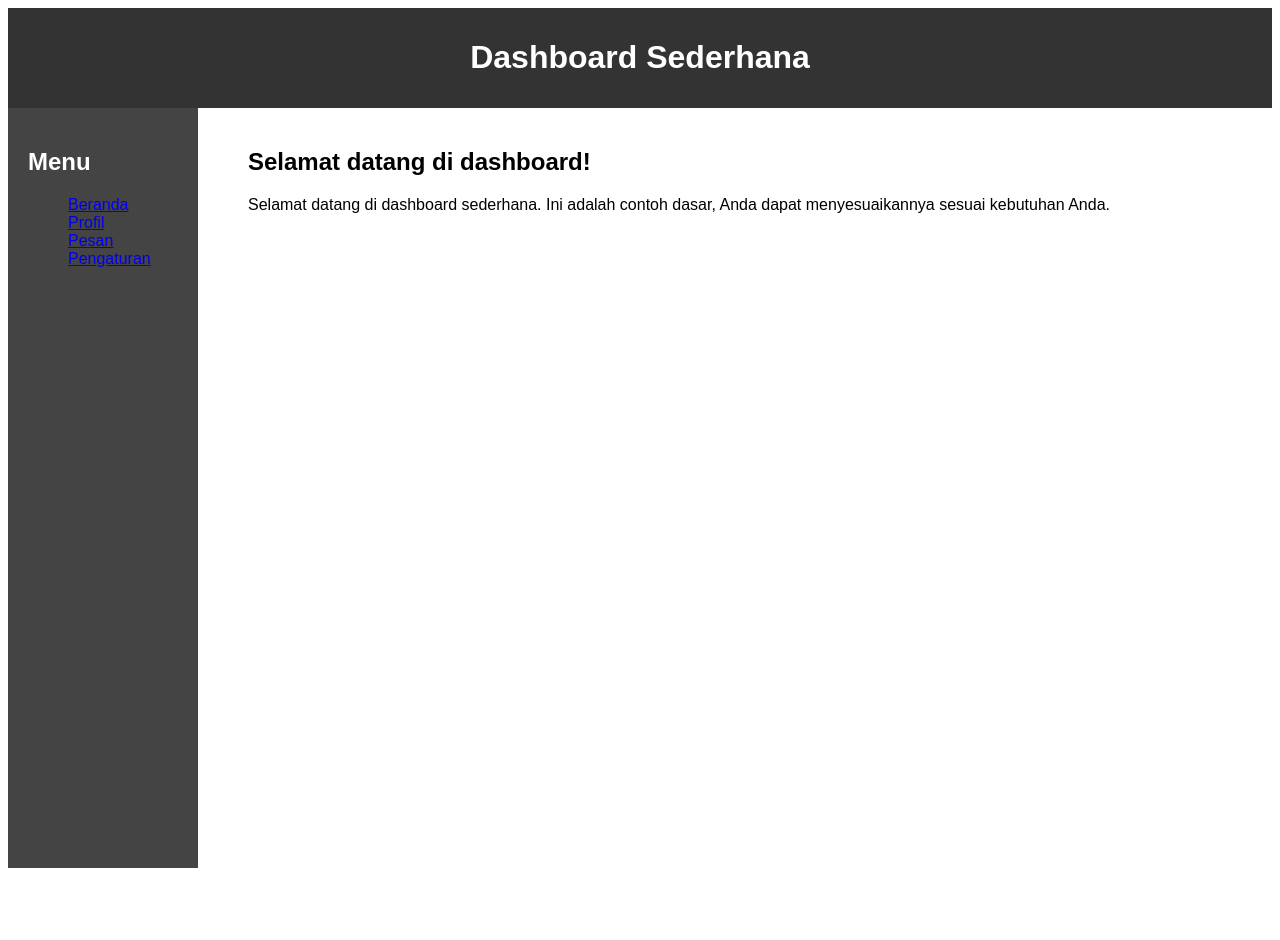
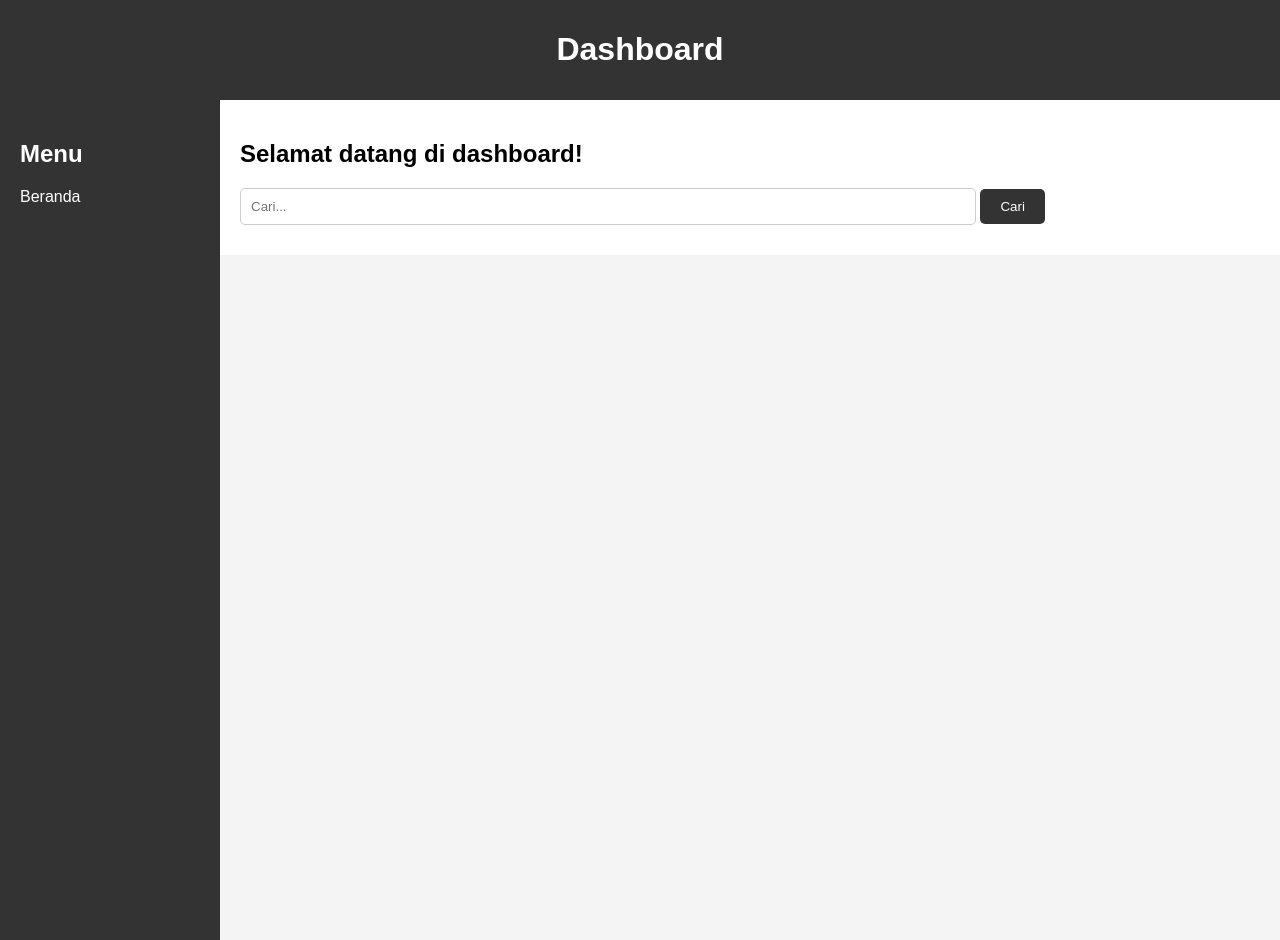
Before and after one commit to ajisakty/GMF, a PHP site: page /dashboard.php in a window 1280 px wide. Before the commit the page ends 868 px from the top, so only its background shows below. Run offline with PHP 8.4, Linux system fonts and the light colour scheme.

Commit message:
Add files via upload

```diff
--- a/dashboard.php
+++ b/dashboard.php
@@ -1,53 +1,25 @@
 <!DOCTYPE html>
 <html>
 <head>
+    <meta charset="UTF-8">
     <title>Dashboard Sederhana</title>
-    <style>
-        body {
-            font-family: Arial, sans-serif;
-        }
-        #header {
-            background-color: #333;
-            color: #fff;
-            padding: 10px;
-            text-align: center;
-        }
-        #sidebar {
-            width: 150px;
-            height: 90vh;
-            background-color: #444;
-            color: #fff;
-            padding: 20px;
-            float: left;
-        }
-        #content {
-            margin-left: 220px;
-            padding: 20px;
-        }
-        ul{
-            list-style: none;
-        }
-    </style>
-    <?php
-    require "koneksi.php"
-    ?>
+    <link rel="stylesheet" type="text/css" href="style.css">
 </head>
 <body>
     <div id="header">
-        <h1>Dashboard Sederhana</h1>
+        <h1>Dashboard</h1>
     </div>
     <div id="sidebar">
         <h2>Menu</h2>
         <ul>
             <li><a href="#">Beranda</a></li>
-            <li><a href="#">Profil</a></li>
-            <li><a href="#">Pesan</a></li>
-            <li><a href="#">Pengaturan</a></li>
+
         </ul>
     </div>
     <div id="content">
         <h2>Selamat datang di dashboard!</h2>
-        <p>Selamat datang di dashboard sederhana. Ini adalah contoh dasar, Anda dapat menyesuaikannya sesuai kebutuhan Anda.</p>
-    </div>
+            <input type="text" id="search-input" placeholder="Cari...">
+            <button id="search-button">Cari</button>
+        </div>
 </body>
 </html>
--- a/style.css
+++ b/style.css
@@ -1,12 +1,4 @@
-body {
-    font-family: Arial, sans-serif;
-    background-color: #f2f2f2;
-    text-align: center;
-}
 
-h2 {
-    color: #333;
-}
 
 form {
     max-width: 400px;
@@ -43,6 +35,58 @@ input[type="submit"] {
     cursor: pointer;
 }
 
-input[type="submit"]:hover {
-    background-color: #555;
+body {
+    font-family: Arial, sans-serif;
+    background-color: #f4f4f4;
+    margin: 0;
 }
+#header {
+    background-color: #333;
+    color: #fff;
+    padding: 10px;
+    text-align: center;
+}
+#sidebar {
+    width: 180px;
+    height: 100vh;
+    background-color: #333;
+    color: #fff;
+    padding: 20px;
+    float: left;
+}
+#sidebar h2 {
+    color: #fff;
+}
+#sidebar ul {
+    list-style: none;
+    padding: 0;
+}
+#sidebar ul li {
+    margin: 10px 0;
+}
+#sidebar ul li a {
+    text-decoration: none;
+    color: #fff;
+}
+#content {
+    margin-left: 220px;
+    padding: 20px;
+    background-color: #fff;
+}
+#search-container {
+    margin-bottom: 20px;
+}
+#search-input {
+    padding: 10px;
+    width: 70%;
+    border: 1px solid #ccc;
+    border-radius: 5px;
+}
+#search-button {
+    padding: 10px 20px;
+    background-color: #333;
+    color: #fff;
+    border: none;
+    border-radius: 5px;
+    cursor: pointer;
+}
```
Also changed, not shown: registerCourse.php (+32 -93 lines), searchProses.php (added, +24 -0 lines), README.md, gmf.sql (line endings or trailing spaces).
